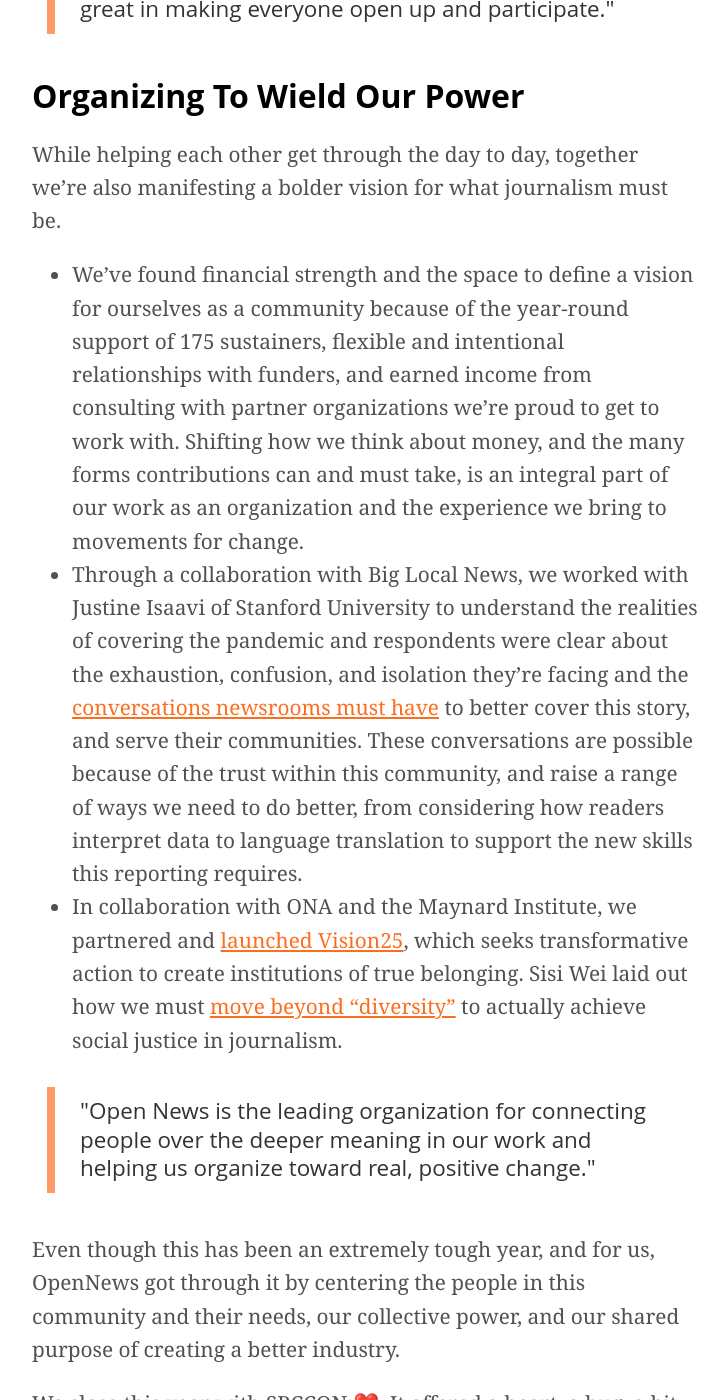
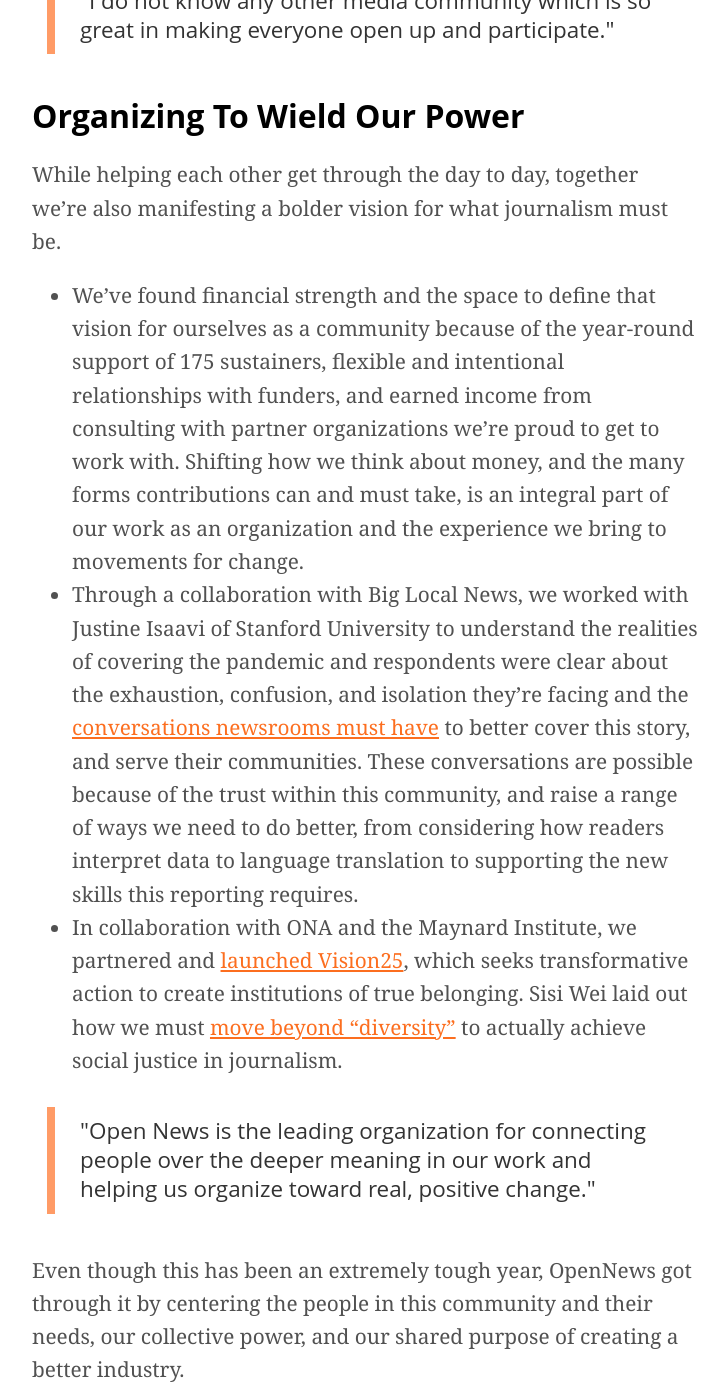
Before and after one commit to OpenNews/opennews-website, a Jekyll site: the page built from _posts/2020-12-21-yearend-change-2020.md, in a window 1280 px wide and 1400 px high, scrolled down 3849 px. Shown: the whole window, without its empty margins (118-846 px from the left). Built offline with Jekyll 4.4.1, drawn with Linux system fonts in a browser that asks for light colours; nearby versions of some CDN libraries; some web fonts are replaced; comment, search, counter and statistics services are not loaded; some of the changed text lies outside the part shown.

Commit message:
making some text updates, rename url

```diff
--- a/_posts/2020-12-21-yearend-change.md
+++ b/_posts/2020-12-21-yearend-change-2020.md
@@ -9,7 +9,7 @@
 ---
 
 <img src="/media/img/blog/srccon-animal-crossing.jpeg" style="width: 100%;" alt="Four attendees at SRCCON:<3 the Animal Crossing Version">
-<p class="caption" style="margin-top: -15px; text-align: left;">Attendee gathering on Animal Crossing after SRCCON:❤️. (photo: Hannah Birch)</p>
+<p class="caption" style="margin-top: -15px; text-align: left;">At SRCCON events, we always make sure attendees can organize their own ways to hang out and connect. Here, attendees self-organized an Animal Crossing meetup after SRCCON:❤️. (photo: Hannah Birch)</p>
 
 At the end of an exceptional year, we wanted to take a moment to reflect on what we were able to do for and with each other. And if OpenNews was a part of what helped you get through this year, please consider [becoming a sustainer](https://opennews.org/donate) to support this work.
 
@@ -40,23 +40,23 @@
 * As the pandemic took hold in the US, we released a [community care package](https://opennews.org/blog/opennews-cornavirus-community-care/) and worked with colleagues to help get tens of thousands of dollars to laid off journalists.
 * Community members also supported one another by offering [peer data review](https://opennews.org/what/community/datareview) support and writing [story recipes](https://source.opennews.org/articles/tags/story-recipe/) to help make it easier for colleagues in other states and localities to cover the waves of COVID-19 data. In addition, community members quickly created the [Newsroom Guide to COVID](https://covid19.ops.guide/) (also facilitating translations), and numerous community members are contributors to the COVID Tracking Project (co-founded by Source's founding editor Erin Kissane).
 * In August, Carla Murphy helped us all better understand the inequitable landscape in which we work through [the Leavers survey](https://source.opennews.org/articles/introducing-leavers-results-survey/), which gave vocabulary and data to the painful experience of Black journalists and others who have left the field.
-* Throughout the year, the creation of unions in newsrooms continued throughout the US. With the [DEI Coalition for Anti-Racist, Equitable, and Just Newsrooms](https://opennews.org/blog/dei-coalition-announcement/) we're helping community members facilitate spaces to make it easier to learn from those efforts happening in individual newsrooms.
+* Throughout the year, the creation of unions in newsrooms continued aroudn the US. With the [DEI Coalition for Anti-Racist, Equitable, and Just Newsrooms](https://opennews.org/blog/dei-coalition-announcement/) we're helping community members facilitate spaces to make it easier to learn from those efforts happening in individual newsrooms.
 
 <blockquote>"I do not know any other media community which is so great in making everyone open up and participate."</blockquote>
 
 ## Organizing to wield our power
 While helping each other get through the day to day, together we're also manifesting a bolder vision for what journalism must be.
 
-* We've found financial strength and the space to define a vision for ourselves as a community because of the year-round support of 175 sustainers, flexible and intentional relationships with funders, and earned income from consulting with partner organizations we're proud to get to work with. Shifting how we think about money, and the many forms contributions can and must take, is an integral part of our work as an organization and the experience we bring to movements for change.
-* Through a collaboration with Big Local News, we worked with Justine Isaavi of Stanford University to understand the realities of covering the pandemic and respondents were clear about the exhaustion, confusion, and isolation they're facing and the [conversations newsrooms must have](https://source.opennews.org/articles/conversations-local-newsrooms-should-be-having-abo/) to better cover this story, and serve their communities. These conversations are possible because of the trust within this community, and raise a range of ways we need to do better, from considering how readers interpret data to language translation to support the new skills this reporting requires.
+* We've found financial strength and the space to define that vision for ourselves as a community because of the year-round support of 175 sustainers, flexible and intentional relationships with funders, and earned income from consulting with partner organizations we're proud to get to work with. Shifting how we think about money, and the many forms contributions can and must take, is an integral part of our work as an organization and the experience we bring to movements for change.
+* Through a collaboration with Big Local News, we worked with Justine Isaavi of Stanford University to understand the realities of covering the pandemic and respondents were clear about the exhaustion, confusion, and isolation they're facing and the [conversations newsrooms must have](https://source.opennews.org/articles/conversations-local-newsrooms-should-be-having-abo/) to better cover this story, and serve their communities. These conversations are possible because of the trust within this community, and raise a range of ways we need to do better, from considering how readers interpret data to language translation to supporting the new skills this reporting requires.
 * In collaboration with ONA and the Maynard Institute, we partnered and [launched Vision25](https://opennews.org/blog/vision25-building-racial-equity-in-newsrooms/), which seeks transformative action to create institutions of true belonging. Sisi Wei laid out how we must [move beyond "diversity"](https://opennews.org/blog/moving-far-beyond-diversity-how-vision25-came-together/) to actually achieve social justice in journalism.
 
 <blockquote>"Open News is the leading organization for connecting people over the deeper meaning in our work and helping us organize toward real, positive change."</blockquote>
 
-Even though this has been an extremely tough year, and for us, OpenNews got through it by centering the people in this community and their needs, our collective power, and our shared purpose of creating a better industry.
+Even though this has been an extremely tough year, OpenNews got through it by centering the people in this community and their needs, our collective power, and our shared purpose of creating a better industry.
 
 We close this year with SRCCON:❤️. It offered a heart, a hug, a bit of love, a well of care and connection from living room to laptop screen. We take this nourishment from SRCCON friends to the meetings where we will be a part of making the decisions that reshape this industry, to the DMs where we get advice on how to write that tricky reply. Even in a year of such challenge; Especially in a year of such challenge, we showed up for each other in so many ways.
 
-Thank you for your many contributions this year. And, if you're thinking about financial contributions, [we invite you to become a sustainer](https://opennews.org/donate) (or, if you're already a sustainer, please consider [making an additional gift](https://opennews.networkforgood.com/projects/97927-opennews-community-care) or [tweeting about why this community matters to you](example tweet? i did do a general notes tweet)).
+Thank you for your many contributions this year. And, if you're thinking about financial contributions, [we invite you to become a sustainer](https://opennews.org/donate) (or, if you're already a sustainer, please consider [making an additional gift](https://opennews.networkforgood.com/projects/97927-opennews-community-care) or tweeting about why this community matters to you).
 
 <blockquote>"This community and its leaders give me so much hope for the journalism industry!"</blockquote>
```
Also changed, not shown: other parts of _posts/2020-12-21-yearend-change-2020.md (+1 -1 lines).
